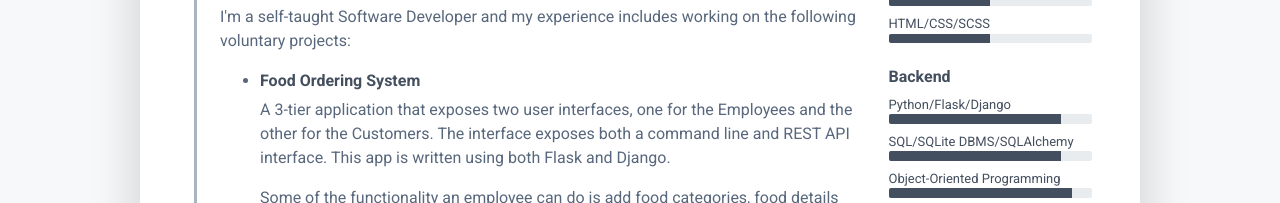
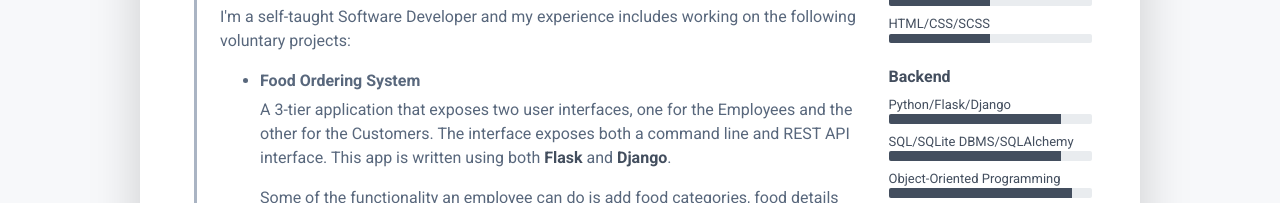
Before and after one commit to StephenDsouza90/cv, a plain HTML site: page index.html in a window 1280 px wide. Shown: the part 684-887 px from the top of the page. Drawn offline with Linux system fonts and the light colour scheme.

Commit message:
Updated fos app with django

```diff
--- a/index.html
+++ b/index.html
@@ -115,14 +115,16 @@
                                                 <!-- Food Ordering System Project -->
                                                 <div class="resume-timeline-item-desc">
                                                     <h4 class="resume-timeline-item-desc-heading font-weight-bold">
-                                                        <a
-                                                            href="https://github.com/StephenDsouza90/food-ordering-system">
                                                             Food Ordering System
-                                                        </a>
                                                     </h4>
                                                     <p>A 3-tier application that exposes two user interfaces, one for the Employees and
                                                         the other for the Customers. The interface exposes both a command line and
-                                                        REST API interface. This app is written using both Flask and Django.</p>
+                                                        REST API interface. This app is written using both
+                                                        <a href="https://github.com/StephenDsouza90/food-ordering-system"
+                                                        class="font-weight-bold">Flask</a>
+                                                        and
+                                                        <a href="https://github.com/StephenDsouza90/food-ordering-system-django"
+                                                        class="font-weight-bold">Django</a>.</p>
                                                     <p> </p>
                                                     <p>Some of the functionality an employee can do is add food categories, food details
                                                         and view order, while the customer can view menu, create an order, confirm the
```
